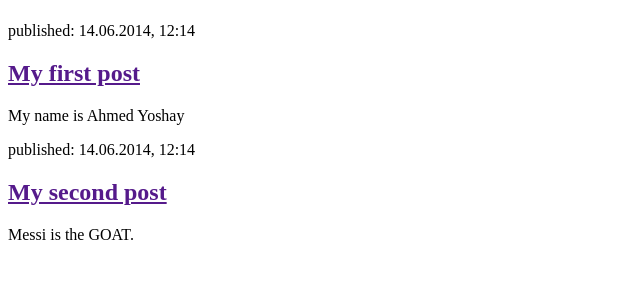
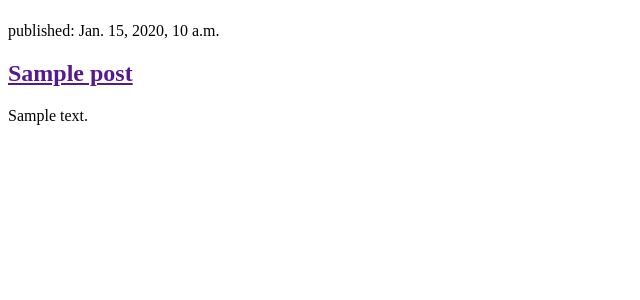
Before and after one commit to AhmedYoshay/my-first-blog, a Django app: page / in a window 1280 px wide. Shown: the part 58-358 px from the top of the page, without its empty margins (0-640 px from the left). Run offline with Django 4.2, Linux system fonts and the light colour scheme; tables that the repository leaves empty hold one stand-in row (values such as "Sample post").

Commit message:
Modified templates to display posts from database.

```diff
--- a/blog/templates/blog/post_list.html
+++ b/blog/templates/blog/post_list.html
@@ -8,16 +8,12 @@
             <h1><a href="/">Django Girls Blog</a></h1>
         </header>
 
-        <article>
-            <time>published: 14.06.2014, 12:14</time>
-            <h2><a href="">My first post</a></h2>
-            <p>My name is Ahmed Yoshay</p>
-        </article>
-
-        <article>
-            <time>published: 14.06.2014, 12:14</time>
-            <h2><a href="">My second post</a></h2>
-            <p>Messi is the GOAT.</p>
-        </article>
+        {% for post in posts %}
+            <article>
+                <time>published: {{ post.published_date }}</time>
+                <h2><a href="">{{ post.title }}</a></h2>
+                <p>{{ post.text|linebreaksbr }}</p>
+            </article>
+        {% endfor %}
     </body>
 </html>
--- a/blog/views.py
+++ b/blog/views.py
@@ -1,4 +1,7 @@
 from django.shortcuts import render
+from django.utils import timezone
+from .models import Post
 
 def post_list(request):
-    return render(request, 'blog/post_list.html', {})
+    posts = Post.objects.filter(published_date__lte=timezone.now()).order_by('published_date')
+    return render(request, 'blog/post_list.html', {'posts':posts})
```
